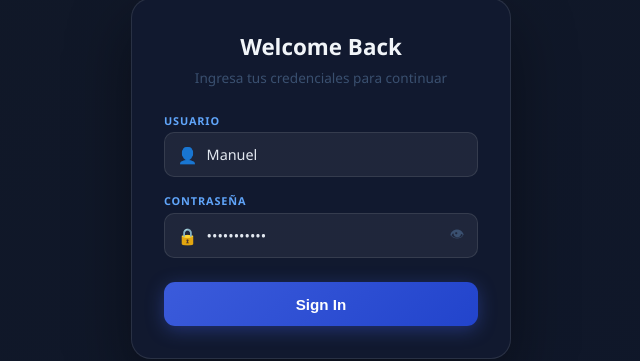
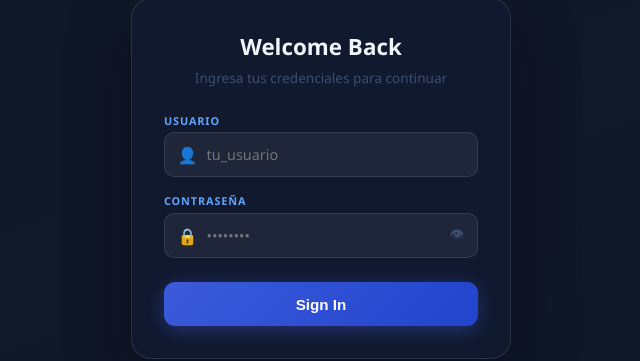
Before and after one commit to DavidCanon07/Vitrio-APP, a React (Vite) app: page / in a window 1280 px wide. Shown: the part 255-616 px from the top of the page, without its empty margins (319-959 px from the left). Built offline with nearby package versions, Linux system fonts and the light colour scheme.

Commit message:
Reset user and pass state in LoginScreen
Updated initial state for user and pass in LoginScreen.

```diff
--- a/src/App.jsx
+++ b/src/App.jsx
@@ -129,8 +129,8 @@ const BADGE_KEYS = ["estado","rol","tipo"];
 
 // ─── LOGIN ────────────────────────────────────────────────────────────────────
 function LoginScreen({ onLogin }) {
-  const [user, setUser]       = useState("Manuel");
-  const [pass, setPass]       = useState("mondongo123");
+  const [user, setUser]       = useState("");
+  const [pass, setPass]       = useState("");
   const [show, setShow]       = useState(false);
   const [loading, setLoading] = useState(false);
   const [error, setError]     = useState("");
```
